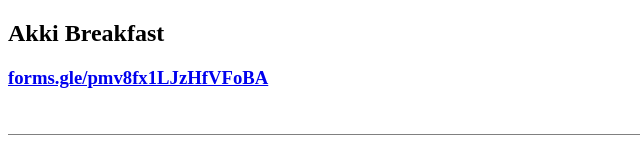
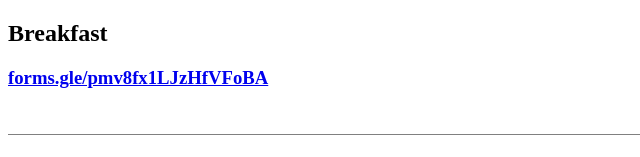
Before and after one commit to akki018/feedback, a plain HTML site: page index.html in a window 1280 px wide. Shown: the top 157 px of the page, without its empty margins (0-640 px from the left). Drawn offline with Linux system fonts and the light colour scheme.

Commit message:
Update index.html

```diff
--- a/index.html
+++ b/index.html
@@ -7,7 +7,7 @@
     <title>Daily Mess Feedback</title>
 </head>
 <body>
-    <h2>Akki Breakfast</h2>
+    <h2>Breakfast</h2>
     <h3><a href="https://forms.gle/pmv8fx1LJzHfVFoBA">forms.gle/pmv8fx1LJzHfVFoBA</a> </h3> <br>
     <hr size="1" noshade>
     <h2>Lunch</h2>
```
